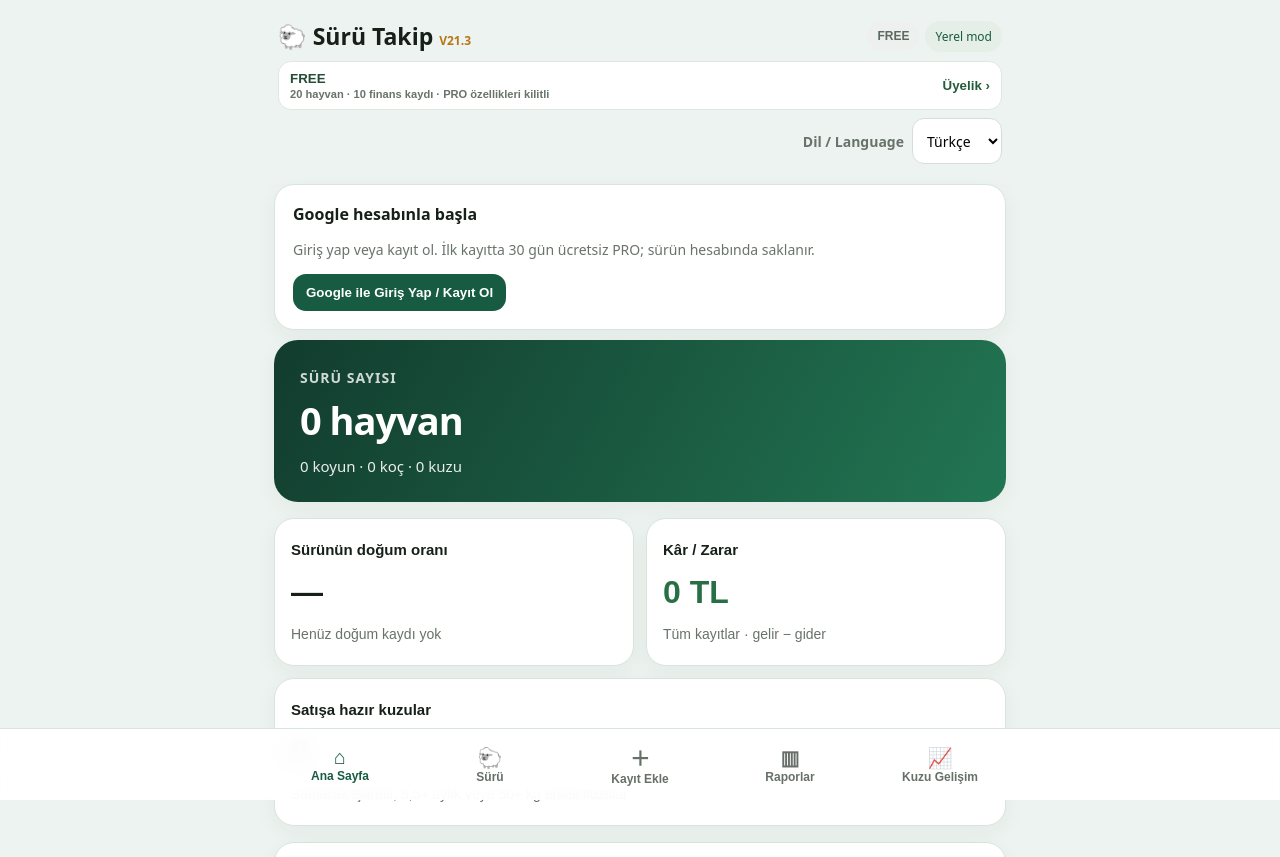
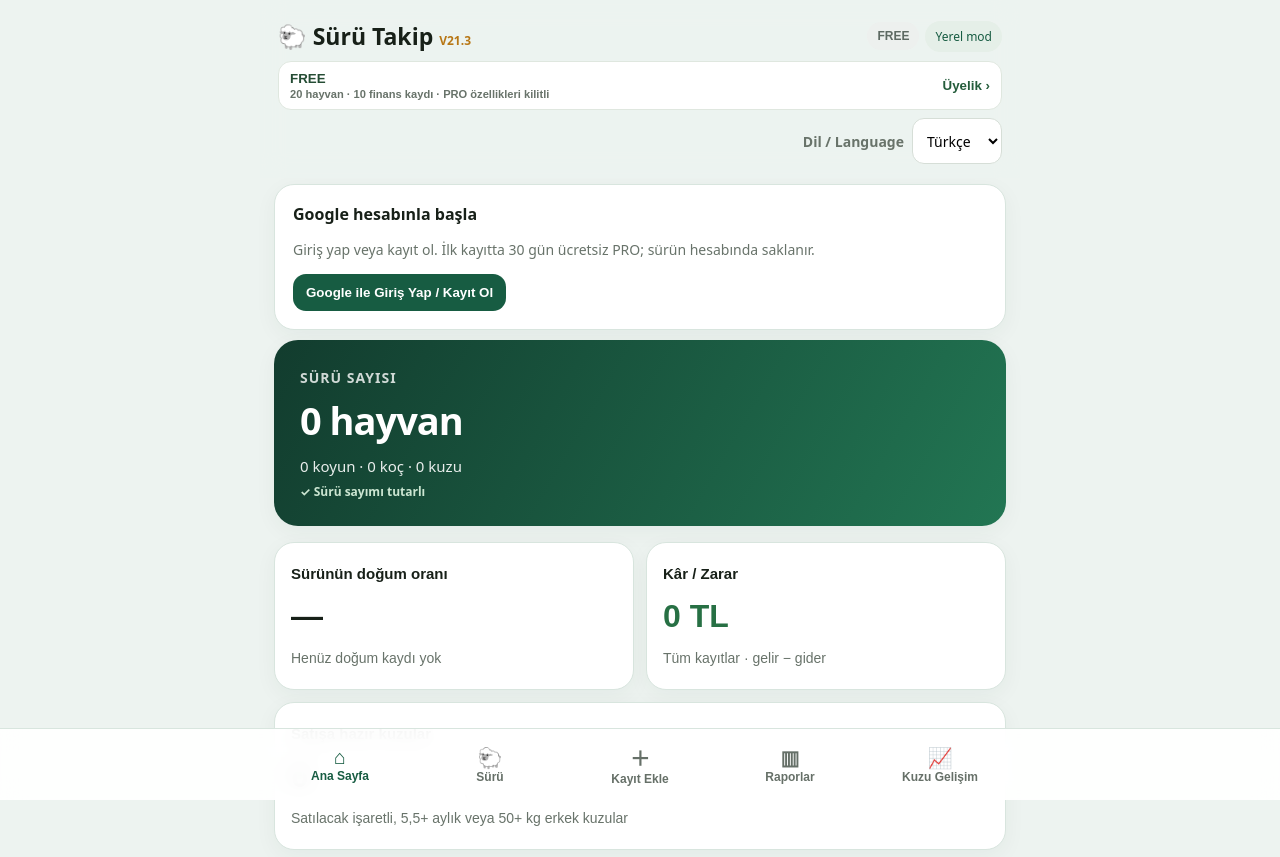
Before and after one commit to hasanlutfioglu-bot/suru-takip, a website: page v21.html in a window 1280 px wide. Shown: the top 857 px of the page. Drawn offline with nearby package versions, Linux system fonts and the light colour scheme.

Commit message:
Add a compact flock count consistency check

```diff
--- a/v21.html
+++ b/v21.html
@@ -133,7 +133,7 @@ header{background:#edf3f0f2;padding:20px 18px 14px}.brand h1{font-size:23px}
   <button class="small" id="welcomeAccountBtn" type="button" onclick="openAccount()" hidden>Hesabım / İşletmem</button>
   <div id="farmChoiceBox" hidden style="margin-top:10px"><label for="farmChoice">Kullanılacak sürü</label><select id="farmChoice" onchange="switchFarm(this.value)"></select></div>
  </div>
- <div class="hero"><small>SÜRÜ SAYISI</small><h2 id="heroTotal">0 hayvan</h2><div id="heroSub"></div></div>
+ <div class="hero"><small>SÜRÜ SAYISI</small><h2 id="heroTotal">0 hayvan</h2><div id="heroSub"></div><div id="herdIntegrity" style="margin-top:7px;font-size:12px;font-weight:700"></div></div>
  <div class="homeSummary">
   <button class="summaryCard" onclick="openSub('performance')"><span>Sürünün doğum oranı</span><b id="homeBirthRate">—</b><small id="homeBirthHint">Henüz doğum kaydı yok</small></button>
   <button class="summaryCard" onclick="go('reports')"><span>Kâr / Zarar</span><b id="homeNet">0 TL</b><small>Tüm kayıtlar · gelir − gider</small></button>
@@ -1773,7 +1773,12 @@ function renderAll(){
  if(agedChanged){if(cloudFarmId)cloudDirty=true;try{persistLocal()}catch(e){}if(cloudFarmId)queueCloudSync()}
  let A=db.animals.filter(a=>!['Satıldı','Öldü','Kesildi'].includes(a.status)), e=A.filter(a=>a.type==='Koyun').length,r=A.filter(a=>a.type==='Koç').length,l=A.filter(a=>a.type==='Kuzu').length,f=A.filter(a=>a.status==='Takipte').length;
  let setupCard=document.getElementById('firstSetupCard');if(setupCard)setupCard.style.display=(db.animals.length===0&&!db.setupDone)?'block':'none';
- heroTotal.textContent=A.length+' hayvan';heroSub.textContent=`${e} koyun · ${r} koç · ${l} kuzu`;sEwe.textContent=e;sRam.textContent=r;sLamb.textContent=l;sFollow.textContent=f;
+ heroTotal.textContent=A.length+' hayvan';heroSub.textContent=`${e} koyun · ${r} koç · ${l} kuzu`;
+ let herdIntegrity=document.getElementById('herdIntegrity'),idCounts=new Map(),tagCounts=new Map();
+ A.forEach(a=>{let id=String(a.id||'');idCounts.set(id,(idCounts.get(id)||0)+1);let tag=String(a.tag||'').trim();if(tag){let key=tag.toLocaleLowerCase('tr-TR');if(!tagCounts.has(key))tagCounts.set(key,{tag,count:0});tagCounts.get(key).count++}});
+ let duplicateIds=[...idCounts.values()].filter(n=>n>1).length,duplicateTags=[...tagCounts.values()].filter(x=>x.count>1).map(x=>x.tag).slice(0,3);
+ if(herdIntegrity){let issue=A.length!==e+r+l?'type':duplicateIds?'id':duplicateTags.length?'tag':'';herdIntegrity.textContent=issue==='type'?(appLanguage==='en'?'⚠ Type counts do not match the total':'⚠ Tür sayıları toplamla uyuşmuyor'):issue==='id'?(appLanguage==='en'?'⚠ Duplicate animal record':'⚠ Tekrarlı hayvan kaydı'):issue==='tag'?(appLanguage==='en'?'⚠ Repeated ear tag: ':'⚠ Tekrarlı küpe: ')+duplicateTags.join(', '):(appLanguage==='en'?'✓ Flock count matches':'✓ Sürü sayımı tutarlı');herdIntegrity.style.color=issue?'#b42318':'#cce6d2'}
+ sEwe.textContent=e;sRam.textContent=r;sLamb.textContent=l;sFollow.textContent=f;
  let rem=reminderItems().filter(x=>x.days<=7);let manual=db.tasks.map((x,i)=>`<div class="listitem row"><span data-no-i18n>${escHtml(x.text)}</span><button class="small" onclick="doneTask(${i})">Yapıldı</button></div>`).join('');let auto=rem.map(x=>{let btn=x.type==='mating'?'Koçu kattım':x.type==='ram_removal'?'Koçu çıkardım':x.type==='birth_prep'?'Hazırlanıyorum':x.type==='birth_start'?'Gördüm':x.type==='birth_end_info'?'Tamam':'Yapıldı';return `<div class="listitem row"><div><b>${escHtml(x.text)}</b><div class="muted">${x.date} · ${reminderLabel(x)}</div></div><button class="small" onclick="markReminderDone('${x.type}','${x.recordId||x.calendarId}')">${btn}</button></div>`}).join('');todayBox.innerHTML=(auto+manual)||'<div class="muted">Bugün için kayıtlı iş yok.</div>';
  renderHomeUpcoming();
  let fin=calcFinance('all'),net=fin.income-fin.expense;homeNet.textContent=money(net);homeNet.className=net<0?'money minus':'money plus';
```
